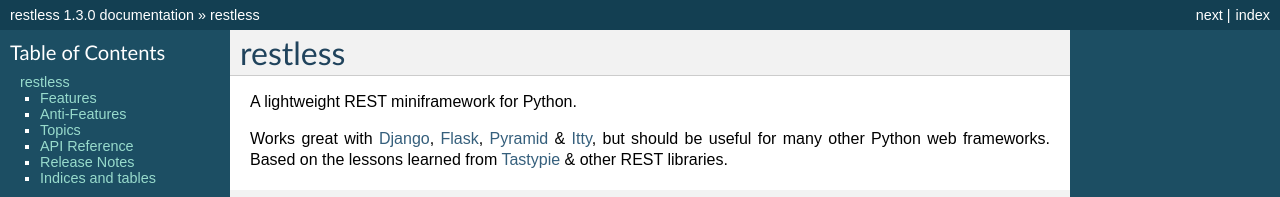
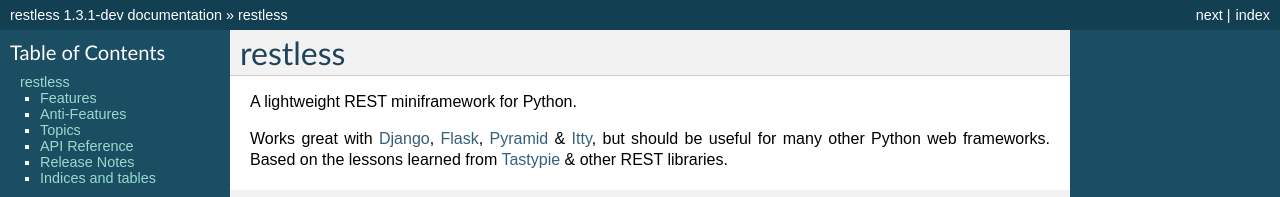
Before and after one commit to toastdriven/restless, a Sphinx documentation site: the page built from docs/index.rst, in a window 1280 px wide and 900 px high. Shown: the top 197 px of the window. Built offline with Sphinx 7.4.7, drawn with Linux system fonts in a browser that asks for light colours; some of the changed text lies outside the part shown.

Commit message:
Started next dev cycle.

```diff
--- a/docs/conf.py
+++ b/docs/conf.py
@@ -53,9 +53,9 @@
 # built documents.
 #
 # The short X.Y version.
-version = '1.3.0'
+version = '1.3.1'
 # The full version, including alpha/beta/rc tags.
-release = '1.3.0'
+release = '1.3.1-dev'
 
 # The language for content autogenerated by Sphinx. Refer to documentation
 # for a list of supported languages.
--- a/restless/__init__.py
+++ b/restless/__init__.py
@@ -1,6 +1,6 @@
 __author__ = 'Daniel Lindsley'
 __license__ = 'BSD'
-__version__ = (1, 3, 0)
+__version__ = (1, 3, 1, 'dev')
 
 
 from .resources import Resource
--- a/setup.py
+++ b/setup.py
@@ -5,7 +5,7 @@
 
 setup(
     name='restless',
-    version='1.3.0',
+    version='1.3.1-dev',
     description='A lightweight REST miniframework for Python.',
     author='Daniel Lindsley',
     author_email='daniel@toastdriven.com',
```
Also changed, not shown: README.rst (+7 -3 lines).
